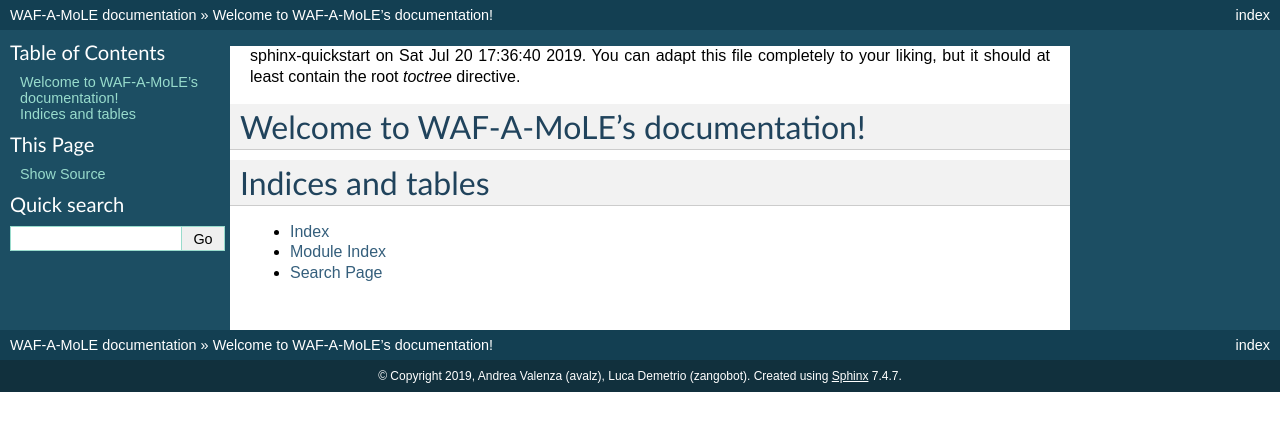
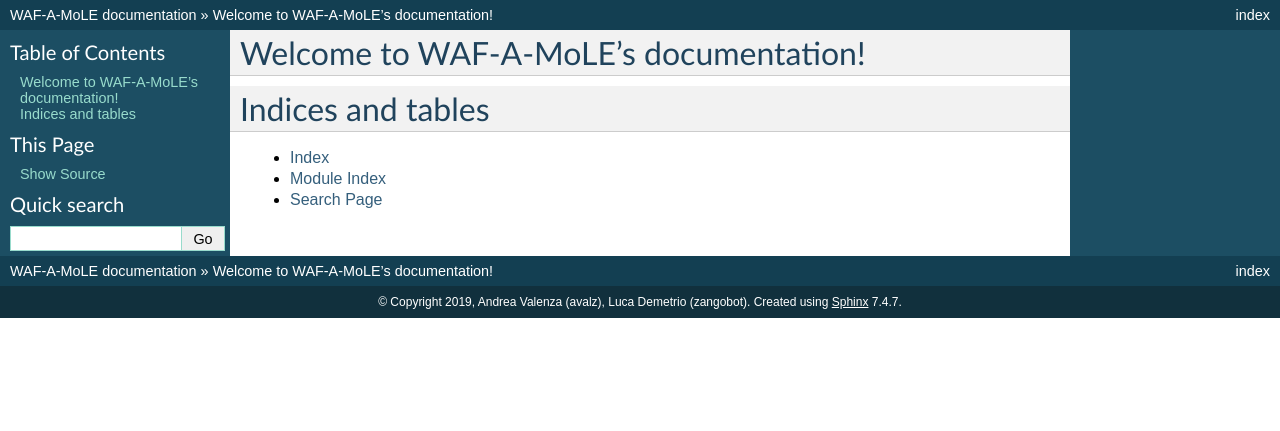
Before and after one commit to AvalZ/WAF-A-MoLE, a Sphinx documentation site: the page built from docs/index.rst, in a window 1280 px wide. Shown: the top 431 px of the page. Built offline with Sphinx 7.4.7, drawn with Linux system fonts in a browser that asks for light colours.

Commit message:
Update docs

```diff
--- a/docs/index.rst
+++ b/docs/index.rst
@@ -1,8 +1,3 @@
-.. WAF-A-MoLE documentation master file, created by
-sphinx-quickstart on Sat Jul 20 17:36:40 2019.
-You can adapt this file completely to your liking, but it should at least
-contain the root `toctree` directive.
-
 Welcome to WAF-A-MoLE's documentation!
 ======================================
 
```
Also changed, not shown: 7 other files.
